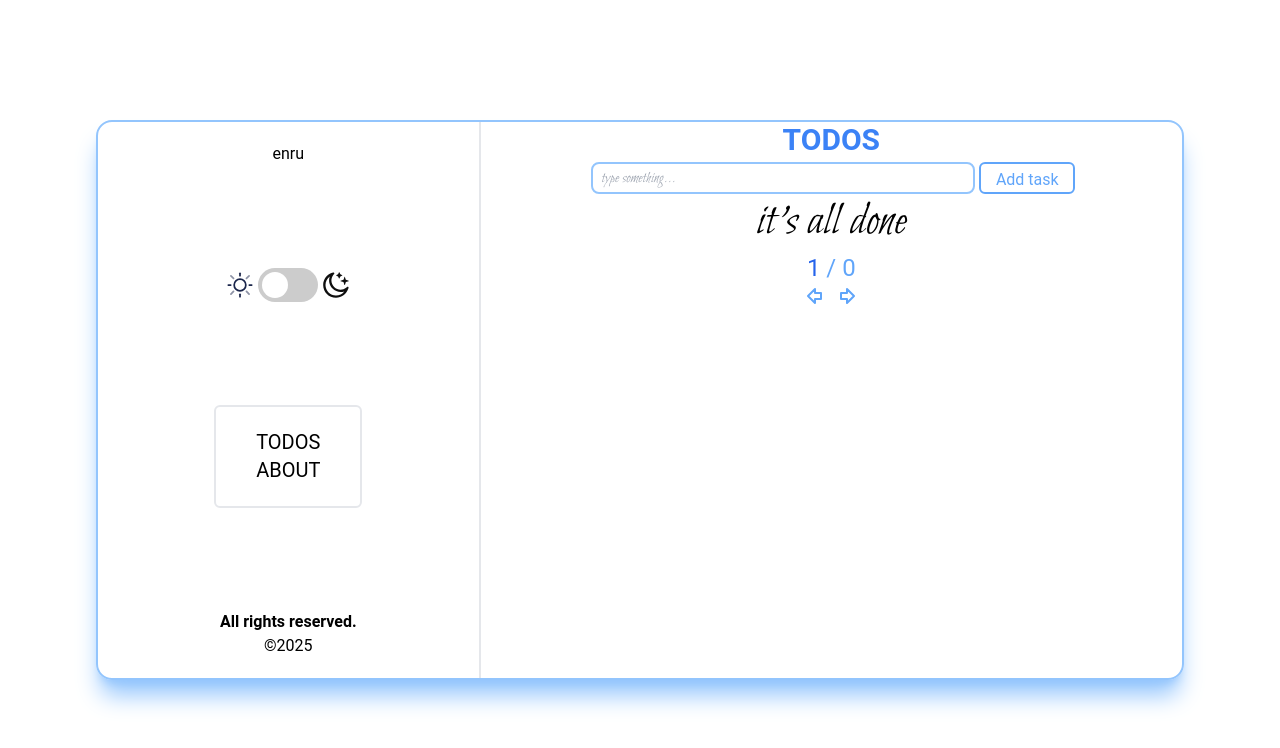
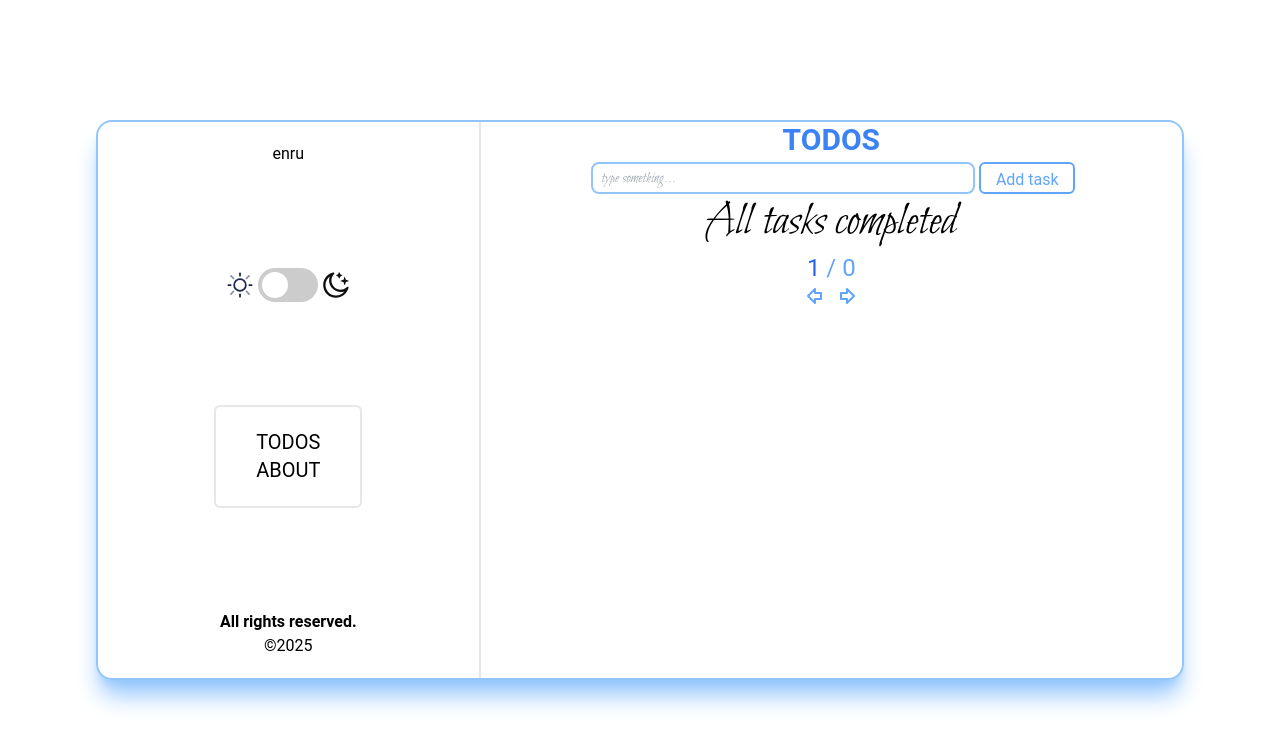
Before and after one commit to alexborisoff/todo, a React (Vite) app: page / in a window 1280 px wide. Shown: the top 748 px of the page. Built offline with nearby package versions, Linux system fonts and the light colour scheme.

Commit message:
Adding vocabulary for multi-languages

```diff
--- a/src/components/TodoList.tsx
+++ b/src/components/TodoList.tsx
@@ -2,6 +2,7 @@ import { TodoItem } from './TodoItem';
 import { Todo } from '../data/local/models/Todo';
 import usePagination from '../hooks/usePagination';
 import { Pagination } from './Pagination';
+import { useTranslation } from 'react-i18next';
 
 interface TodoListProps {
    todos: Todo[];
@@ -9,11 +10,12 @@ interface TodoListProps {
 }
 
 export const TodoList = ({ todos, remove }: TodoListProps) => {
-   // , nextPage, prevPage, page, totalPages
    const { firstContentIndex, lastContentIndex } = usePagination({
       contentPerPage: 5,
       count: todos.length,
    });
+
+   const {t} = useTranslation();
 
    return (
       <div className="w-full flex justify-start items-center gap-1.5 flex-col">
@@ -25,7 +27,7 @@ export const TodoList = ({ todos, remove }: TodoListProps) => {
                      <TodoItem key={todo.id} taskNumber={index + 1} todo={todo} remove={remove} />
                   ))
             ) : (
-               <h1 className="font-bilbo text-center text-5xl text-"> it's all done </h1>
+               <h1 className="font-bilbo text-center text-5xl text-"> {t('done')} </h1>
             )}
          </div>
          <Pagination todos={todos} />
--- a/src/locales/i18n.ts
+++ b/src/locales/i18n.ts
@@ -14,7 +14,8 @@ i18next
                todos: 'TODOS',
                edit: 'Edit',
                delete: 'Delete',
-               rights: 'All rights reserved.'
+               rights: 'All rights reserved.',
+               done: 'All tasks completed',
             },
          },
          ru: {
@@ -22,7 +23,8 @@ i18next
                todos: 'ЗАДАЧИ',
                edit: 'Правка',
                delete: 'Удалить',
-               rights: 'Все права защищены.'
+               rights: 'Все права защищены.',
+               done: 'Все делишки выполнены',
             },
          },
       },
```
